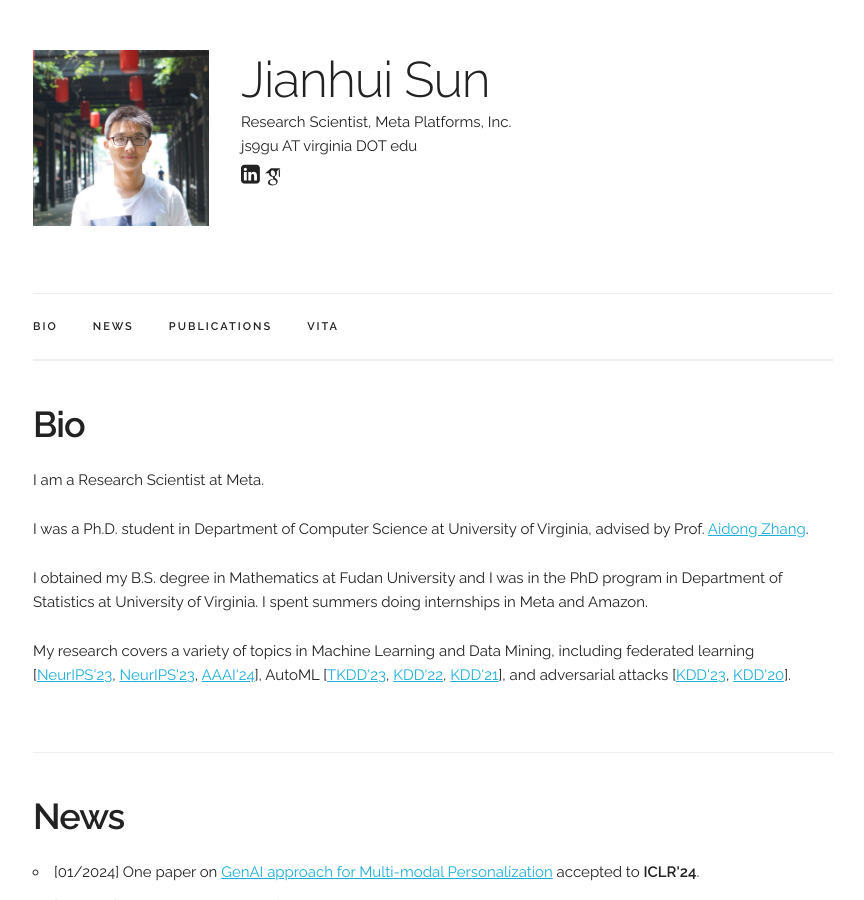
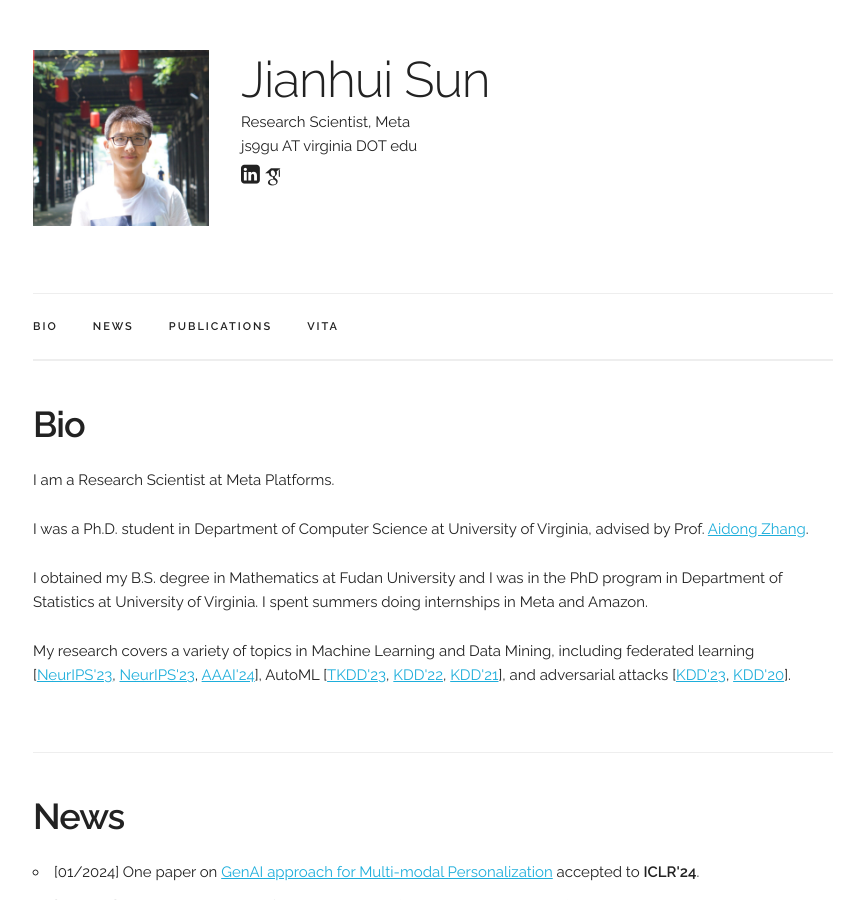
Before and after one commit to jsycsjh/jsycsjh.github.io, a Jekyll site: the page built from index.html, in a window 1280 px wide and 900 px high. Shown: the whole window, without its empty margins (207-1071 px from the left). Built offline with Jekyll 4.4.1, drawn with Linux system fonts in a browser that asks for light colours; some web fonts are replaced.

Commit message:
change affliation format

```diff
--- a/_data/main_info.yaml
+++ b/_data/main_info.yaml
@@ -1,5 +1,5 @@
 name: "Jianhui Sun"
-title: "Research Scientist, Meta Platforms, Inc."
+title: "Research Scientist, Meta"
 email: "js9gu AT virginia DOT edu"
 profile_pic: "assets/profile-pics/jianhui_profile_photo.jpeg"
 linkedin: "https://www.linkedin.com/in/jianhui-sun-76a722a6/"
--- a/index.html
+++ b/index.html
@@ -30,11 +30,10 @@ title: Home
 <!-- ========== BIO ========== -->
 <div class="docs-section" id="bio">
   <h3><b>Bio</b></h3>
-  <p>I am a Research Scientist at Meta.</p>
+  <p>I am a Research Scientist at Meta Platforms.</p>
   <p>I was a Ph.D. student in Department of Computer Science at University of Virginia, advised by Prof. <a href="https://engineering.virginia.edu/faculty/aidong-zhang">Aidong Zhang</a>. </p>
   <p> I obtained my B.S. degree in Mathematics at Fudan University and I was in the PhD program in Department of Statistics at University of Virginia. I spent summers doing internships in Meta and Amazon.</p>
   <p>My research covers a variety of topics in Machine Learning and Data Mining, including federated learning [<a href="https://arxiv.org/abs/2310.03613">NeurIPS'23</a>, <a href="https://arxiv.org/abs/2310.02524">NeurIPS'23</a>, <a href="http://arxiv.org/abs/2312.12670">AAAI'24</a>], AutoML [<a href="https://dl.acm.org/doi/10.1145/3544782">TKDD'23</a>, <a href="https://dl.acm.org/doi/abs/10.1145/3534678.3539298">KDD'22</a>, <a href="https://dl.acm.org/doi/abs/10.1145/3447548.3467287">KDD'21</a>], and adversarial attacks [<a href="https://dl.acm.org/doi/abs/10.1145/3580305.3599333">KDD'23</a>, <a href="https://dl.acm.org/doi/10.1145/3394486.3403089">KDD'20</a>].</p>
-
 </div>
 
 
```
